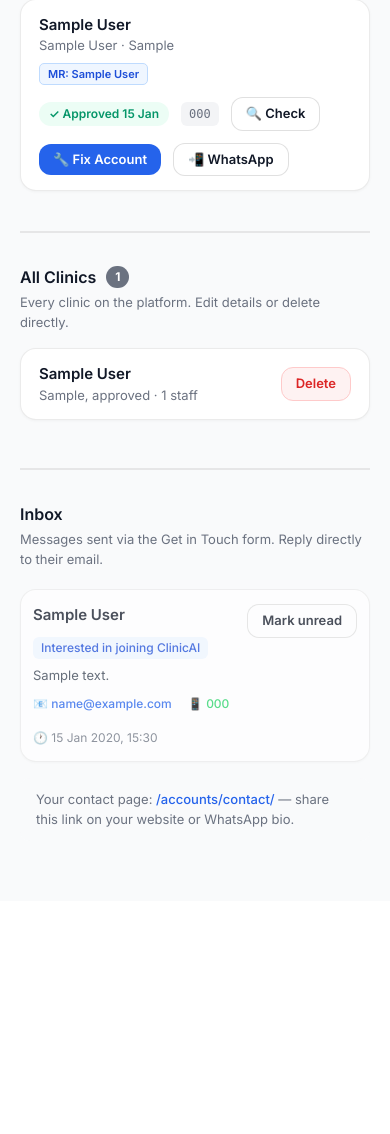
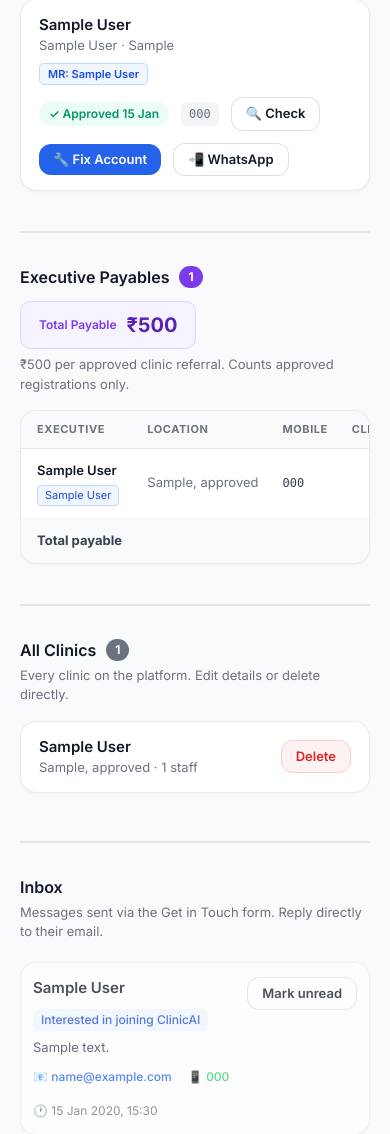
Before and after one commit to amanasthana/clinicai, a Django app: page /accounts/admin-panel/ in a window 390 px wide. Shown: the part 438-1572 px from the top of the page. Before the commit the page ends 1265 px from the top, so only its background shows below. Run offline with Django 5.2, Linux system fonts and the light colour scheme; a user stored in the database is signed in; tables that the repository leaves empty hold one stand-in row (values such as "Sample post"); parts of the project's set-up code (start-up, migrations or seed data) failed here and were passed over; some libraries are stand-ins or nearby versions.

Commit message:
Admin panel: Executive Payables section with referral counts and earnings
Shows a table of all approved ClinicAI Executives with:
- Number of approved clinic registrations they referred (matched by mobile)
- Clinic names shown as tags under the executive's name
- Earnings at ₹500 per approved clinic
- Total payable amount in a summary card at the top
- Sorted highest earners first; zero-referral rows shown faded at the bottom

Co-Authored-By: Claude Sonnet 4.6 <noreply@anthropic.com>

```diff
--- a/accounts/templates/accounts/admin_panel.html
+++ b/accounts/templates/accounts/admin_panel.html
@@ -282,6 +282,85 @@
   {% endfor %}
   {% endif %}
 
+  <!-- ── Executive Payables ── -->
+  <div style="margin-top:40px; padding-top:32px; border-top:2px solid var(--color-border);">
+    <div style="display:flex; align-items:center; justify-content:space-between; flex-wrap:wrap; gap:12px; margin-bottom:6px;">
+      <div style="font-size:16px; font-weight:600; color:#111827; display:flex; align-items:center; gap:10px;">
+        Executive Payables
+        {% if exec_earnings %}
+        <span style="background:#7C3AED; color:#fff; font-size:12px; font-weight:700; padding:2px 9px; border-radius:20px;">{{ exec_earnings|length }}</span>
+        {% endif %}
+      </div>
+      {% if total_payable %}
+      <div style="background:#F5F3FF; border:1.5px solid #DDD6FE; border-radius:10px; padding:8px 18px; display:flex; align-items:center; gap:10px;">
+        <span style="font-size:12px; color:#7C3AED; font-weight:600;">Total Payable</span>
+        <span style="font-size:20px; font-weight:800; color:#5B21B6;">₹{{ total_payable }}</span>
+      </div>
+      {% endif %}
+    </div>
+    <p style="font-size:13px; color:#6B7280; margin-bottom:16px;">
+      ₹{{ payout_per_clinic }} per approved clinic referral. Counts approved registrations only.
+    </p>
+    {% if exec_earnings %}
+    <div class="card" style="padding:0; overflow:hidden;">
+      <table style="width:100%; border-collapse:collapse; font-size:13px;">
+        <thead>
+          <tr style="background:#F9FAFB; border-bottom:1.5px solid #E5E7EB;">
+            <th style="text-align:left; padding:10px 16px; font-size:11px; font-weight:700; color:#6B7280; text-transform:uppercase; letter-spacing:.05em;">Executive</th>
+            <th style="text-align:left; padding:10px 12px; font-size:11px; font-weight:700; color:#6B7280; text-transform:uppercase; letter-spacing:.05em; white-space:nowrap;">Location</th>
+            <th style="text-align:left; padding:10px 12px; font-size:11px; font-weight:700; color:#6B7280; text-transform:uppercase; letter-spacing:.05em; white-space:nowrap;">Mobile</th>
+            <th style="text-align:center; padding:10px 12px; font-size:11px; font-weight:700; color:#6B7280; text-transform:uppercase; letter-spacing:.05em; white-space:nowrap;">Clinics Referred</th>
+            <th style="text-align:right; padding:10px 16px; font-size:11px; font-weight:700; color:#6B7280; text-transform:uppercase; letter-spacing:.05em; white-space:nowrap;">Earnings</th>
+          </tr>
+        </thead>
+        <tbody>
+          {% for ex in exec_earnings %}
+          <tr style="border-bottom:1px solid #F3F4F6; {% if ex.clinics_referred == 0 %}opacity:0.4;{% endif %}">
+            <td style="padding:12px 16px;">
+              <div style="font-weight:600; color:#111827;">{{ ex.name }}</div>
+              {% if ex.referred_clinic_names %}
+              <div style="margin-top:5px; display:flex; flex-wrap:wrap; gap:4px;">
+                {% for cn in ex.referred_clinic_names %}
+                <span style="font-size:11px; background:#EFF6FF; color:#1D4ED8; border:1px solid #BFDBFE; border-radius:4px; padding:1px 7px; white-space:nowrap;">{{ cn }}</span>
+                {% endfor %}
+              </div>
+              {% endif %}
+            </td>
+            <td style="padding:12px; color:#6B7280; white-space:nowrap;">{{ ex.city }}{% if ex.city and ex.state %}, {% endif %}{{ ex.state }}</td>
+            <td style="padding:12px; font-family:monospace; font-size:12px; color:#374151; white-space:nowrap;">{{ ex.mobile }}</td>
+            <td style="padding:12px; text-align:center;">
+              {% if ex.clinics_referred > 0 %}
+              <span style="background:#D1FAE5; color:#065F46; font-weight:700; font-size:13px; padding:3px 12px; border-radius:20px;">{{ ex.clinics_referred }}</span>
+              {% else %}
+              <span style="color:#D1D5DB;">—</span>
+              {% endif %}
+            </td>
+            <td style="padding:12px 16px; text-align:right;">
+              {% if ex.earnings > 0 %}
+              <span style="font-size:15px; font-weight:700; color:#5B21B6;">₹{{ ex.earnings }}</span>
+              {% else %}
+              <span style="color:#D1D5DB;">—</span>
+              {% endif %}
+            </td>
+          </tr>
+          {% endfor %}
+        </tbody>
+        <tfoot>
+          <tr style="background:#F9FAFB; border-top:1.5px solid #E5E7EB;">
+            <td style="padding:10px 16px; font-weight:700; color:#374151;" colspan="3">Total payable</td>
+            <td style="padding:10px 12px; text-align:center; font-weight:700; color:#065F46;">
+              {% with earners=exec_earnings %}{{ earners|length }} exec{{ earners|length|pluralize:"utive,utives" }}{% endwith %}
+            </td>
+            <td style="padding:10px 16px; text-align:right; font-size:16px; font-weight:800; color:#5B21B6;">₹{{ total_payable }}</td>
+          </tr>
+        </tfoot>
+      </table>
+    </div>
+    {% else %}
+    <div class="card" style="text-align:center; color:#9CA3AF; padding:28px;">No approved executives yet.</div>
+    {% endif %}
+  </div>
+
   <!-- ── All Clinics ── -->
   <div style="margin-top:40px; padding-top:32px; border-top:2px solid var(--color-border);">
     <div style="font-size:16px; font-weight:600; color:#111827; margin-bottom:4px; display:flex; align-items:center; gap:10px;">
--- a/accounts/views.py
+++ b/accounts/views.py
@@ -423,8 +423,35 @@ def admin_panel_view(request):
 
     # All clinics (regardless of registration source)
     from .models import ClinicDeletionRequest
+    from django.db.models import Count
     all_clinics = Clinic.objects.all().order_by('name').prefetch_related('staff')
     pending_deletions = ClinicDeletionRequest.objects.filter(status='pending').select_related('clinic', 'requested_by')
+
+    # ── Executive earnings: count approved referrals per executive ──
+    PAYOUT_PER_CLINIC = 500
+    referral_counts = dict(
+        ClinicRegistrationRequest.objects.filter(
+            status='approved',
+        ).exclude(referred_by_mobile='').values('referred_by_mobile')
+         .annotate(n=Count('id')).values_list('referred_by_mobile', 'n')
+    )
+    # Load referred clinics for each executive so we can show their names
+    referred_clinic_names = {}  # mobile → [clinic names]
+    for reg in ClinicRegistrationRequest.objects.filter(
+        status='approved'
+    ).exclude(referred_by_mobile='').only('referred_by_mobile', 'clinic_name'):
+        referred_clinic_names.setdefault(reg.referred_by_mobile, []).append(reg.clinic_name)
+
+    exec_earnings = []
+    for ex in ClinicAIExecutive.objects.filter(status='approved').order_by('name'):
+        count = referral_counts.get(ex.mobile, 0)
+        ex.clinics_referred = count
+        ex.earnings = count * PAYOUT_PER_CLINIC
+        ex.referred_clinic_names = referred_clinic_names.get(ex.mobile, [])
+        exec_earnings.append(ex)
+
+    exec_earnings.sort(key=lambda e: -e.clinics_referred)  # highest earners first
+    total_payable = sum(e.earnings for e in exec_earnings)
 
     return render(request, 'accounts/admin_panel.html', {
         'pending': pending,
@@ -438,6 +465,9 @@ def admin_panel_view(request):
         'wa_reset_name': wa_reset_name,
         'all_clinics': all_clinics,
         'pending_deletions': pending_deletions,
+        'exec_earnings': exec_earnings,
+        'total_payable': total_payable,
+        'payout_per_clinic': PAYOUT_PER_CLINIC,
     })
 
 
```
